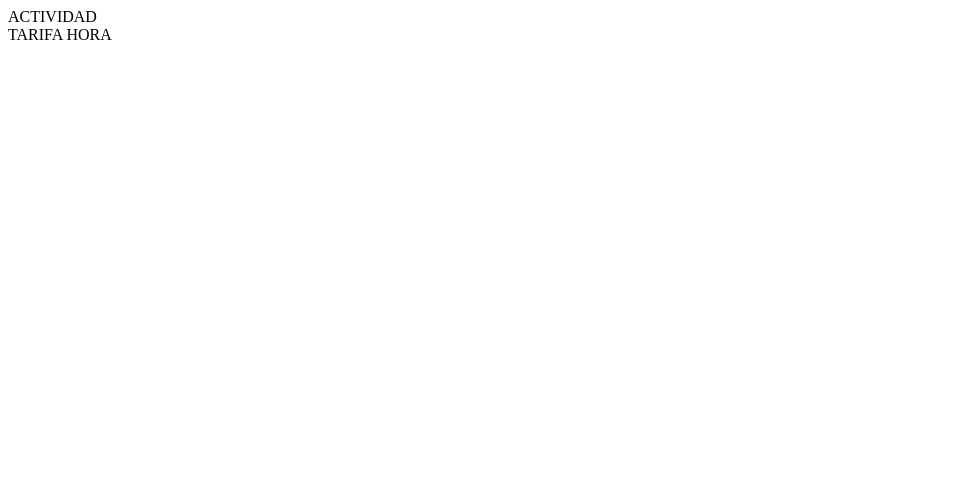
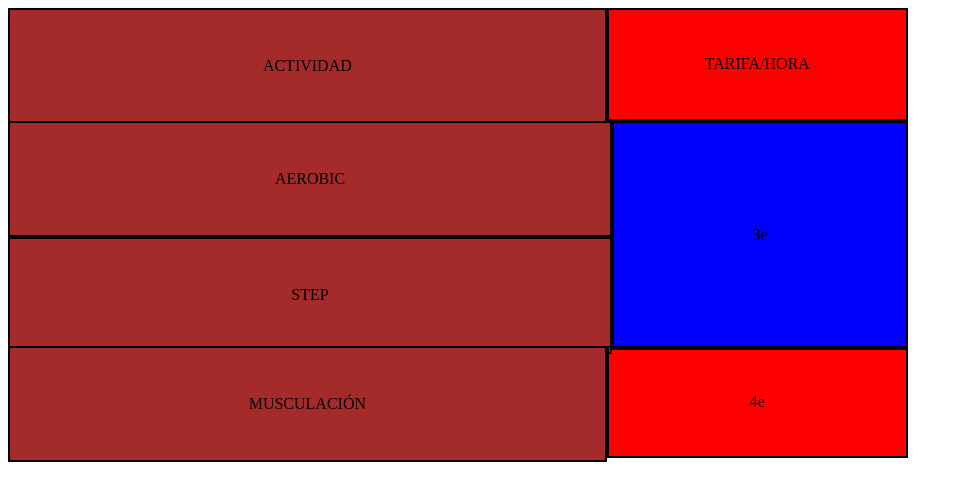
Before and after one commit to AlejandroCabezaCarsi/reto12CSS, a plain HTML site: page index.html in a window 1280 px wide. Shown: the whole page, without its empty margins (0-963 px from the left). Drawn offline with Linux system fonts and the light colour scheme.

Commit message:
Los divs que forman la tabla ya tienen el tamaño adecuado, queda darle diseño a la tabla

```diff
--- a/css/styles.css
+++ b/css/styles.css
@@ -1,15 +1,81 @@
+.fila1 {
+    display: flex;
+    flex-direction: row ;
+    height: 112.5px;
+    background-color: red;
+}
+
+.cuerpo {
+    display: flex;
+    flex-direction: row;
+    height: 225px;
+    background-color: aqua;
+}
+
+.doble {
+    height: 225px;
+    width: 300px;
+    background-color: blue;
+}
+
+.dosTercios {
+    height: 112.5px;
+    width: 600px;
+    background-color: brown;
+}
+
+.unTercio {
+    width: 300px;
+}
+
+#posicionActividad{
+    display: flex;
+    justify-content: center;
+    align-items: center;
+    border: solid 2px black;
+}
+#posicionTarifaHora{
+    display: flex;
+    justify-content: center;
+    align-items: center;
+    border: solid 2px black;
+}
+#posicionAerobic{
+    display: flex;
+    justify-content: center;
+    align-items: center;
+    border: solid 2px black;
+}
+
+#posicionStep{
+    display: flex;
+    justify-content: center;
+    align-items: center;
+    border: solid 2px black;
+}
 
 
+#posicion3E {
+    display: flex;
+    justify-content: center;
+    align-items: center;
+    border: solid 2px black;
 
+}
 
+#posicionMusculacion{
+    display: flex;
+    justify-content: center;
+    align-items: center;
+    border: solid 2px black;
+}
 
-
-
-
-
-
-
-
+#posicion4E{
+    display: flex;
+    justify-content: center;
+    align-items: center;
+    border: solid 2px black;
+}
 
 
 
@@ -23,4 +89,5 @@
 
 body {
     width: 900px;
+    height: 450px;
 }
--- a/index.html
+++ b/index.html
@@ -12,21 +12,23 @@
 <div> <!--div global-->
     <div><!--2div global-->
         <div class="fila1"> <!--Titulos parte superior 66% y 33%-->
-            <div>ACTIVIDAD</div>
-            <div>TARIFA HORA</div>
+            <div id="posicionActividad" class="dosTercios">ACTIVIDAD</div>
+            <div id="posicionTarifaHora" class="unTercio">TARIFA/HORA</div>
         </div>
 
 
-        <div>
-            <div></div>
-            <div></div>
-            <div></div>
+        <div class="cuerpo">
+            <div class="columna">
+                <div id="posicionAerobic" class="dosTercios aerobic">AEROBIC</div>
+                <div id="posicionStep" class="dosTercios step">STEP</div>
+            </div>
+            <div id="posicion3E" class="unTercio doble">3e</div>
         <!--Divs parte izquierda-->
         </div>
 
         <div class="fila1"> <!--Tabla parte inferior 66% y 33%-->
-            <div></div>
-            <div></div>
+            <div id="posicionMusculacion" class="dosTercios">MUSCULACIÓN</div>
+            <div id="posicion4E" class="unTercio">4e</div>
         </div>
 
     </div>
```
